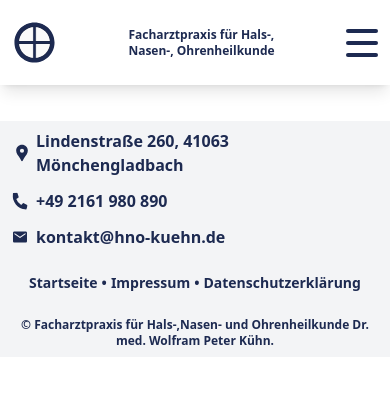
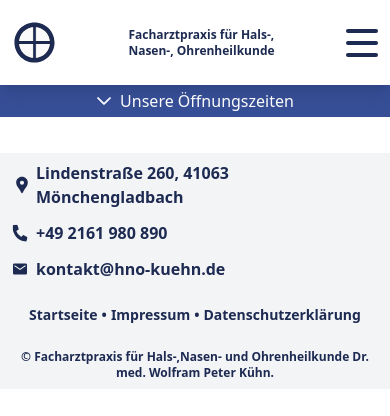
Before and after one commit to moritzdotcom/kuehn-website, a Next.js app: page / in a window 390 px wide. Shown: the top 416 px of the page. Built offline with nearby package versions, Linux system fonts and the light colour scheme.

Commit message:
Opening Times Banner

```diff
--- /dev/null
+++ b/components/openingTimesBanner.tsx
@@ -0,0 +1,38 @@
+import { useState } from 'react';
+import { BsChevronDown } from 'react-icons/bs';
+
+export default function OpeningTimesBanner() {
+  const [open, setOpen] = useState(false);
+
+  return (
+    <div className="bg-secondary text-white py-1">
+      <div className="md:hidden">
+        <button
+          className="flex justify-center items-center gap-2 mx-auto"
+          onClick={() => setOpen((o) => !o)}
+        >
+          <BsChevronDown
+            className={`stroke-1 transition-transform ${
+              open ? 'rotate-180' : 'rotate-0'
+            }`}
+          />
+          <p>Unsere Öffnungszeiten</p>
+        </button>
+        <div
+          className={`transition-all overflow-hidden text-center ${
+            open ? 'max-h-44' : 'max-h-0'
+          }`}
+        >
+          <h6 className="mt-3">Montag, Dienstag, Donnerstag:</h6>
+          <p className="font-semibold">8:30-12:00 & 14:00-18:30</p>
+          <h6 className="mt-3">Mittwoch, Freitag:</h6>
+          <p className="font-semibold">8:30-12:00</p>
+        </div>
+      </div>
+      <p className="hidden md:block text-center">
+        Unsere Öffnungszeiten: Mo, Di, Do: 8:30-12:00 & 14:00-18:30 und Mi, Fr:
+        8:30-12:00
+      </p>
+    </div>
+  );
+}
--- a/pages/index.tsx
+++ b/pages/index.tsx
@@ -1,3 +1,4 @@
+import OpeningTimesBanner from '@/components/openingTimesBanner';
 import Head from 'next/head';
 
 export default function Home() {
@@ -30,6 +31,7 @@ export default function Home() {
         <meta property="og:url" content={url} />
       </Head>
       <div>
+        <OpeningTimesBanner />
         <header></header>
         <main className="my-9"></main>
       </div>
```
